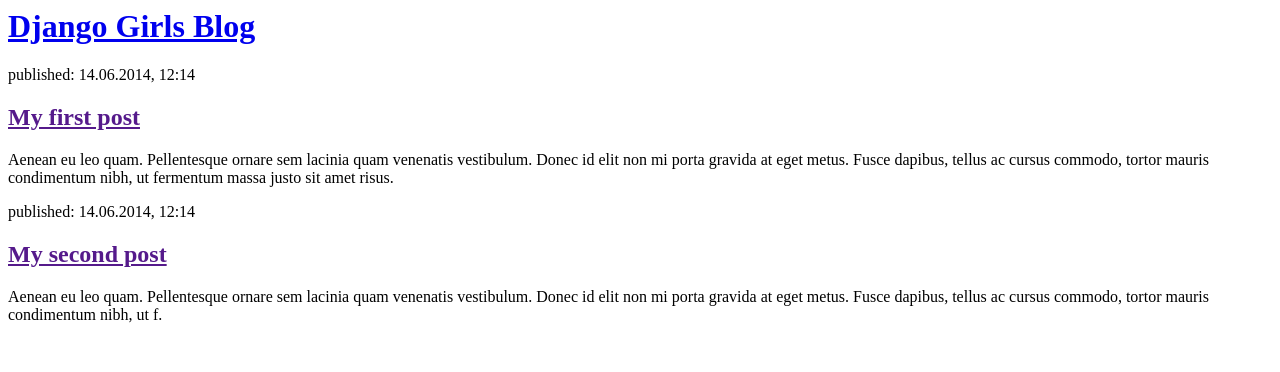
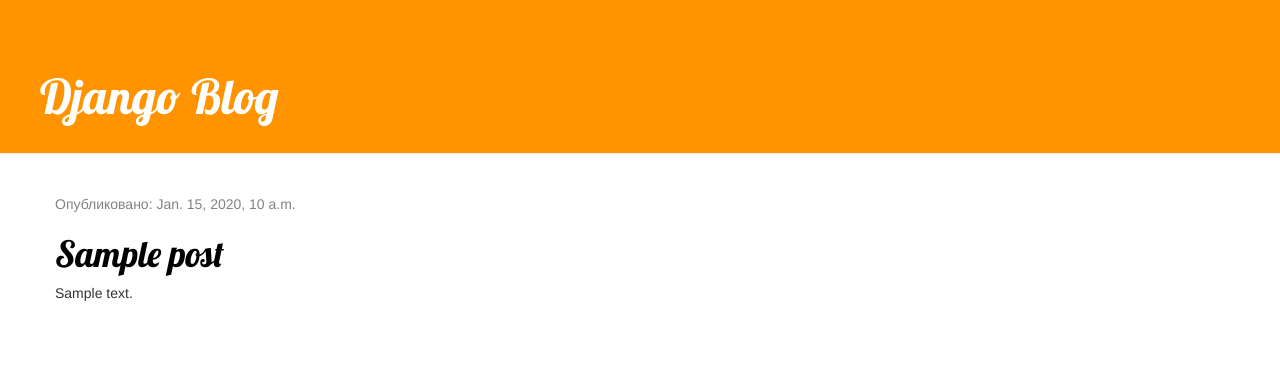
Before and after one commit to VasyaChopovenko/Django-Blog, a Django app: page / in a window 1280 px wide. Shown: the top 372 px of the page. Run offline with Django 3.2, Linux system fonts and the light colour scheme; tables that the repository leaves empty hold one stand-in row (values such as "Sample post"); some libraries are stand-ins or nearby versions.

Commit message:
Add css, base.html, post_detail, change post_list, add new url, add pos_detail function

```diff
--- /dev/null
+++ b/blog/main/static/css/blog.css
@@ -0,0 +1,52 @@
+h1 a {
+    color: #a555b8;
+    font-family: 'Lobster';
+}
+
+.page-header {
+    background-color: #ff9400;
+    margin-top: 0;
+    padding: 50px 20px 20px 40px;
+}
+
+.page-header h1, .page-header h1 a, .page-header h1 a:visited, .page-header h1 a:active {
+    color: #ffffff;
+    font-size: 36pt;
+    text-decoration: none;
+}
+
+.content {
+    margin-left: 40px;
+}
+
+h1, h2, h3, h4 {
+    font-family: 'Lobster', cursive;
+}
+
+.date {
+    padding-top: 20px;
+    color: #828282;
+}
+
+.save {
+    float: right;
+}
+
+.post-form textarea, .post-form input {
+    width: 100%;
+}
+
+.top-menu, .top-menu:hover, .top-menu:visited {
+    color: #ffffff;
+    float: right;
+    font-size: 26pt;
+    margin-right: 20px;
+}
+
+.post {
+    margin-bottom: 70px;
+}
+
+.post h1 a, .post h1 a:visited {
+    color: #000000;
+}
--- /dev/null
+++ b/blog/main/templates/main/base.html
@@ -0,0 +1,24 @@
+<html>
+<head>
+    {% load static %}
+    <title>Django Girls blog</title>
+    <link rel="stylesheet" href="//maxcdn.bootstrapcdn.com/bootstrap/3.2.0/css/bootstrap.min.css">
+    <link rel="stylesheet" href="//maxcdn.bootstrapcdn.com/bootstrap/3.2.0/css/bootstrap-theme.min.css">
+    <link href="https://fonts.googleapis.com/css?family=Lobster&subset=latin,cyrillic" rel="stylesheet" type="text/css">
+    <link rel="stylesheet" href="{% static 'css/blog.css' %}">
+</head>
+<body>
+<div class="page-header">
+    <h1><a href="/">Django Blog</a></h1>
+</div>
+<div class="content container">
+    <div class="row">
+        <div class="col-md-8">
+            {% block content %}
+            {% endblock %}
+        </div>
+    </div>
+</div>
+</body>
+</body>
+</html>
--- a/blog/main/templates/main/post_list.html
+++ b/blog/main/templates/main/post_list.html
@@ -1,22 +1,13 @@
-<html>
-    <head>
-        <title>Django Girls blog</title>
-    </head>
-    <body>
-        <div>
-            <h1><a href="/">Django Girls Blog</a></h1>
-        </div>
+{% extends 'main/base.html' %}
 
-        <div>
-            <p>published: 14.06.2014, 12:14</p>
-            <h2><a href="">My first post</a></h2>
-            <p>Aenean eu leo quam. Pellentesque ornare sem lacinia quam venenatis vestibulum. Donec id elit non mi porta gravida at eget metus. Fusce dapibus, tellus ac cursus commodo, tortor mauris condimentum nibh, ut fermentum massa justo sit amet risus.</p>
-        </div>
-
-        <div>
-            <p>published: 14.06.2014, 12:14</p>
-            <h2><a href="">My second post</a></h2>
-            <p>Aenean eu leo quam. Pellentesque ornare sem lacinia quam venenatis vestibulum. Donec id elit non mi porta gravida at eget metus. Fusce dapibus, tellus ac cursus commodo, tortor mauris condimentum nibh, ut f.</p>
-        </div>
-    </body>
-</html>
+{%block content%}
+{% for post in posts %}
+<div class="post">
+    <div class="date">
+        <p>Опубликовано: {{ post.published_date }}</p>
+    </div>
+    <h1><a href="{% url 'post_detail' pk=post.pk %}">{{ post.title }}</a></h1>
+    <p>{{ post.text|linebreaksbr }}</p>
+</div>
+{% endfor %}
+{% endblock %}
--- a/blog/main/urls.py
+++ b/blog/main/urls.py
@@ -3,4 +3,5 @@
 
 urlpatterns = [
     path('', views.post_list, name='post_list'),
+    path('post/<int:pk>/', views.post_detail, name='post_detail'),
 ]
--- a/blog/main/views.py
+++ b/blog/main/views.py
@@ -1,8 +1,13 @@
 from django.shortcuts import render
 from .models import Post
-from django.utils import timezone
+from django.shortcuts import get_object_or_404
 
 
 def post_list(request):
-    posts = Post.objects.filter(published_date__lte=timezone.now()).order_by('published_date')
+    posts = Post.objects.all().order_by('published_date')
     return render(request, 'main/post_list.html', {'posts': posts})
+
+
+def post_detail(request, pk):
+    post = get_object_or_404(Post, pk=pk)
+    return render(request, 'main/post_detail.html', {'post': post})
```
Also changed, not shown: blog/main/templates/main/post_detail.html (added, +13 -0 lines).
